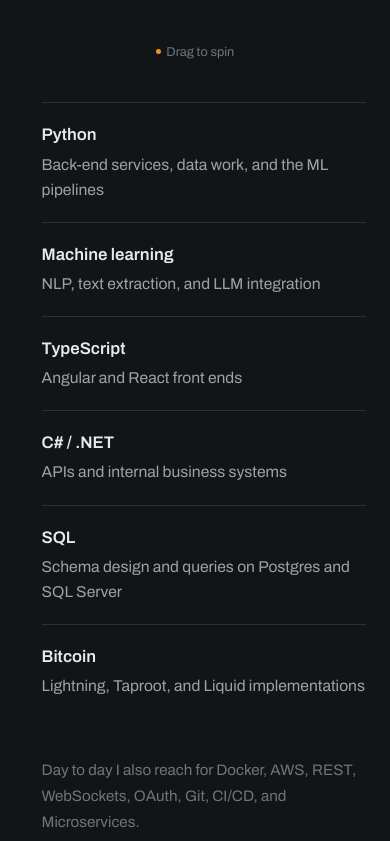
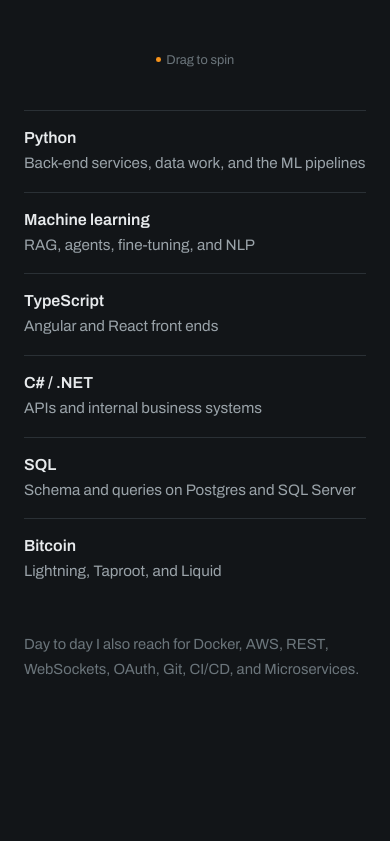
Before and after one commit to safwankamar/portfolio, a React (Vite) app: page / in a window 390 px wide. Shown: the part 4761-5602 px from the top of the page. Built offline with nearby package versions, Linux system fonts and the light colour scheme; the HTML template or start-up script is replaced by a standard one.

Commit message:
Set the globe beside the toolkit list instead of above it
The list was stretched across the full container while holding short
fragments, which left a river of empty space between each term and its
description. Pairing it with the globe fills the width with content and
tightens the rows.

```diff
--- a/src/components/portfolio/Skills.tsx
+++ b/src/components/portfolio/Skills.tsx
@@ -1,10 +1,13 @@
+import Reveal from "./Reveal";
+import SkillGlobe from "./SkillGlobe";
+
 const toolkit = [
   { name: "Python", use: "Back-end services, data work, and the ML pipelines" },
-  { name: "Machine learning", use: "NLP, text extraction, and LLM integration" },
+  { name: "Machine learning", use: "RAG, agents, fine-tuning, and NLP" },
   { name: "TypeScript", use: "Angular and React front ends" },
   { name: "C# / .NET", use: "APIs and internal business systems" },
-  { name: "SQL", use: "Schema design and queries on Postgres and SQL Server" },
-  { name: "Bitcoin", use: "Lightning, Taproot, and Liquid implementations" },
+  { name: "SQL", use: "Schema and queries on Postgres and SQL Server" },
+  { name: "Bitcoin", use: "Lightning, Taproot, and Liquid" },
 ];
 
 const alsoUses = [
@@ -18,9 +21,6 @@ const alsoUses = [
   "Microservices",
 ];
 
-import Reveal from "./Reveal";
-import SkillGlobe from "./SkillGlobe";
-
 const Skills = () => {
   return (
     <section id="toolkit" className="mx-auto max-w-[76rem] px-6 py-20 sm:px-10 sm:py-28">
@@ -28,18 +28,23 @@ const Skills = () => {
         <h2 className="display text-[clamp(1.7rem,4.2vw,3rem)]">What I work with</h2>
       </Reveal>
 
-      <Reveal className="mt-10 sm:mt-14" delay={60}>
+      <div className="mt-12 grid items-center gap-10 sm:mt-16 lg:grid-cols-[minmax(0,26rem)_minmax(0,1fr)] lg:gap-16">
+        <Reveal>
           <SkillGlobe />
         </Reveal>
 
-      <dl className="scope-2 mt-10 sm:mt-14">
+        <div>
+          <dl>
             {toolkit.map((item) => (
               <Reveal key={item.name} rule>
-            <div className="grid gap-1 py-5 sm:grid-cols-[minmax(0,14rem)_1fr] sm:gap-10 sm:py-6">
-            <dt className="text-[1.05rem] sm:text-[1.15rem]" style={{ fontWeight: 600 }}>
+                <div className="grid gap-0.5 py-4 sm:grid-cols-[minmax(0,9.5rem)_1fr] sm:gap-6 sm:py-[1.15rem]">
+                  <dt className="text-[1rem] sm:text-[1.05rem]" style={{ fontWeight: 600 }}>
                     {item.name}
                   </dt>
-            <dd className="measure text-[0.98rem] leading-[1.6] sm:text-[1.05rem]" style={{ color: "var(--ink-muted)" }}>
+                  <dd
+                    className="text-[0.95rem] leading-[1.55]"
+                    style={{ color: "var(--ink-muted)" }}
+                  >
                     {item.use}
                   </dd>
                 </div>
@@ -47,10 +52,17 @@ const Skills = () => {
             ))}
           </dl>
 
-      <Reveal className="scope-2"><p className="measure mt-10 text-[0.95rem] leading-[1.7]" style={{ color: "var(--ink-faint)" }}>
+          <Reveal>
+            <p
+              className="mt-8 text-[0.92rem] leading-[1.7]"
+              style={{ color: "var(--ink-faint)" }}
+            >
               Day to day I also reach for {alsoUses.slice(0, -1).join(", ")}, and{" "}
               {alsoUses[alsoUses.length - 1]}.
-      </p></Reveal>
+            </p>
+          </Reveal>
+        </div>
+      </div>
     </section>
   );
 };
--- a/src/index.css
+++ b/src/index.css
@@ -294,7 +294,7 @@
 
 .globe {
   position: relative;
-  width: min(100%, 32rem);
+  width: min(100%, 26rem);
   aspect-ratio: 1;
   cursor: grab;
   touch-action: pan-y;
```
Lines whose indentation alone changed are shown as unchanged.
